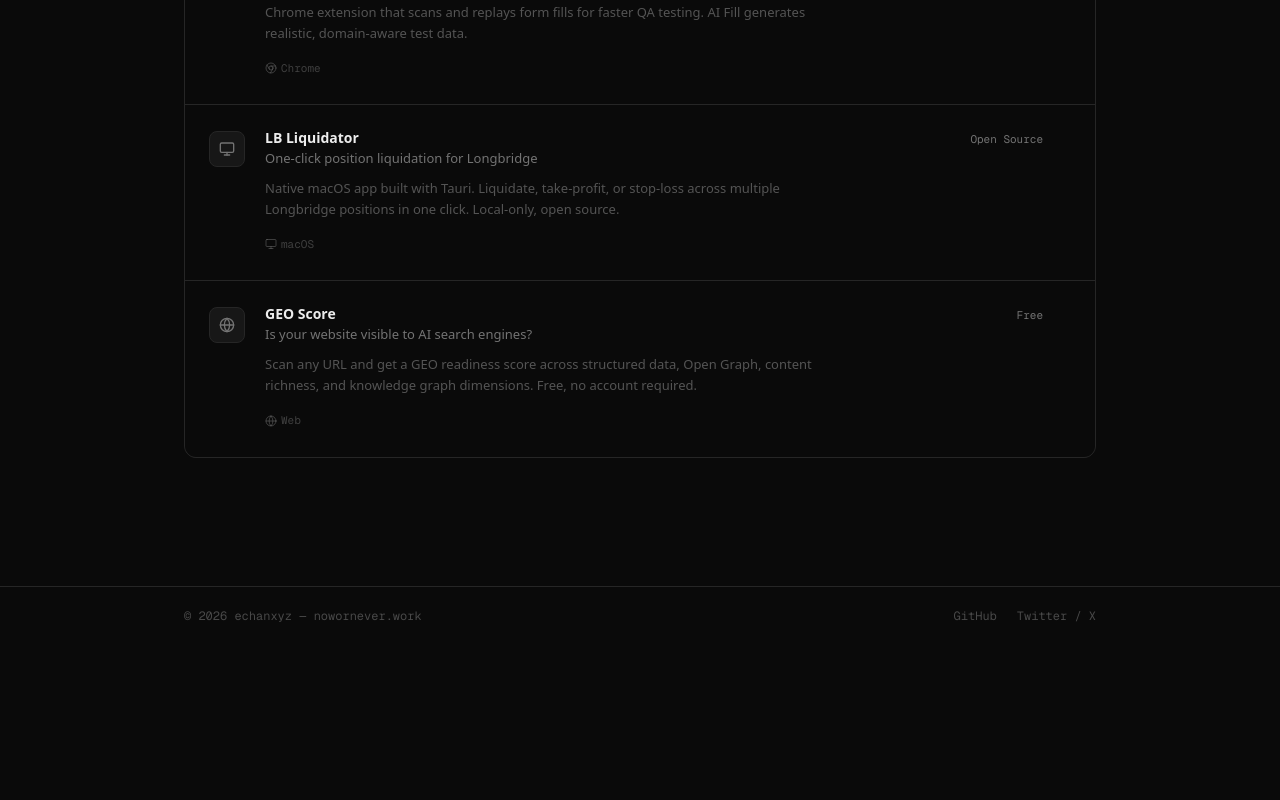
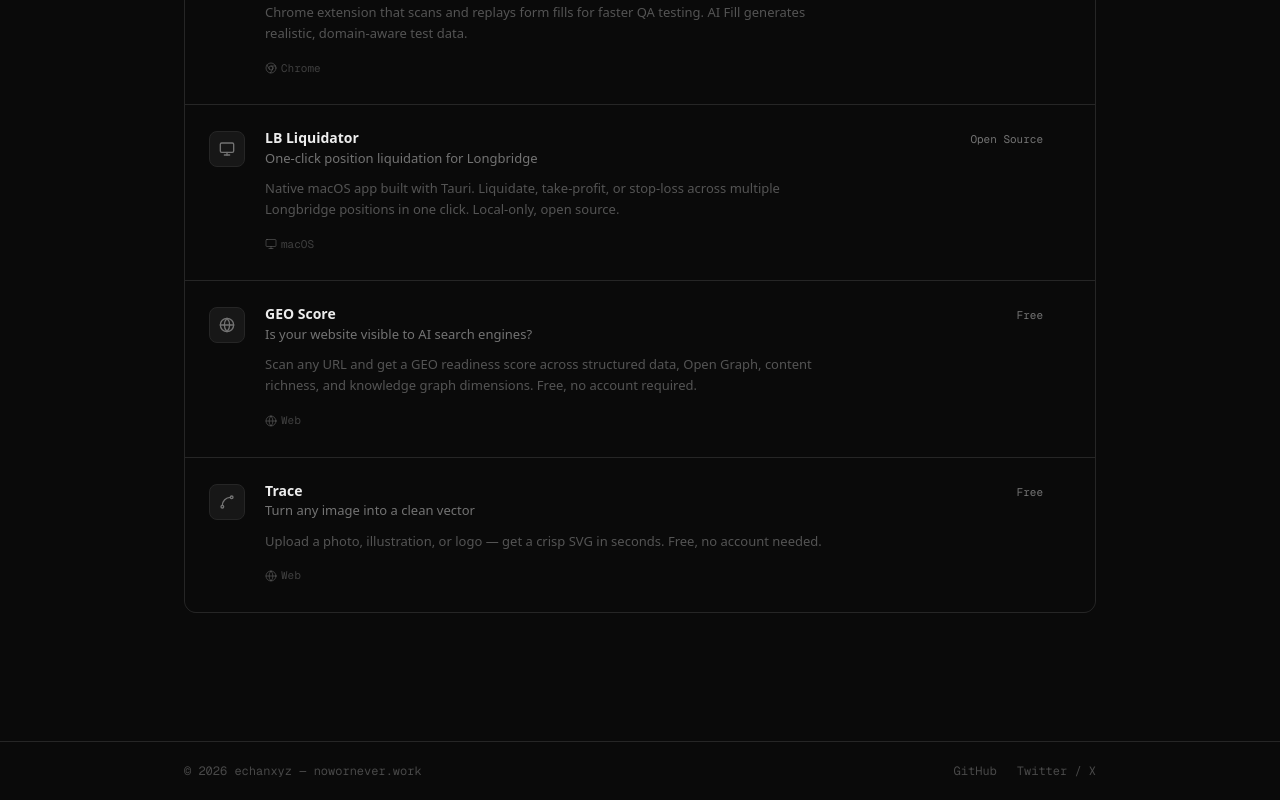
Before and after one commit to therealechan/nowornever, a Next.js app: page / in a window 1280 px wide. Shown: the part 1052-1852 px from the top of the page. Before the commit the page ends 1697 px from the top, so only its background shows below. Built offline with nearby package versions, Linux system fonts and the light colour scheme.

Commit message:
feat: add Trace to products list (closes #1)

```diff
--- a/components/products.tsx
+++ b/components/products.tsx
@@ -1,6 +1,6 @@
 'use client'
 
-import { ArrowUpRight, Monitor, Chrome, Globe, Terminal } from 'lucide-react'
+import { ArrowUpRight, Monitor, Chrome, Globe, Terminal, Spline } from 'lucide-react'
 import { useState } from 'react'
 
 type Category = 'All' | 'macOS' | 'Chrome' | 'Web'
@@ -56,6 +56,15 @@
         url: 'https://geo-score.nowornever.work',
         badge: 'Web' as Category,
         icon: Globe,
+        status: 'Free',
+    },
+    {
+        name: 'Trace',
+        tagline: 'Turn any image into a clean vector',
+        description: 'Upload a photo, illustration, or logo — get a crisp SVG in seconds. Free, no account needed.',
+        url: 'https://trace.nowornever.work',
+        badge: 'Web' as Category,
+        icon: Spline,
         status: 'Free',
     },
 ]
```
